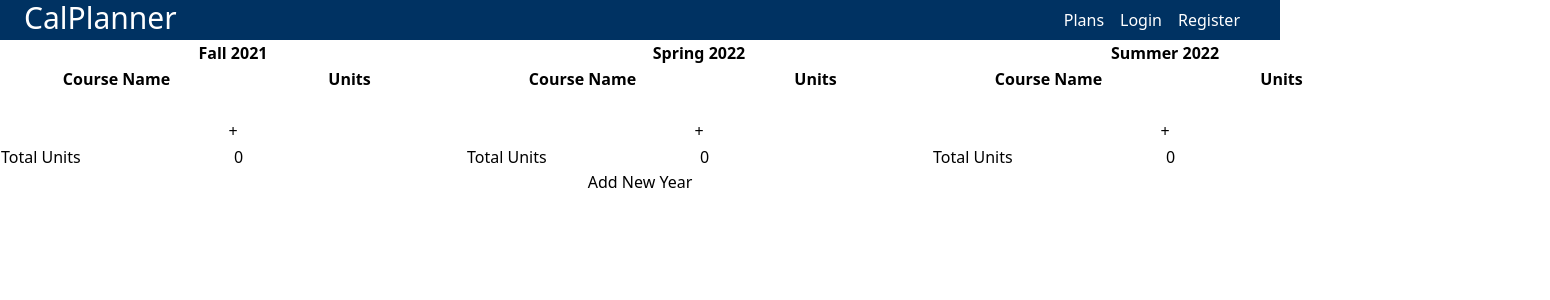
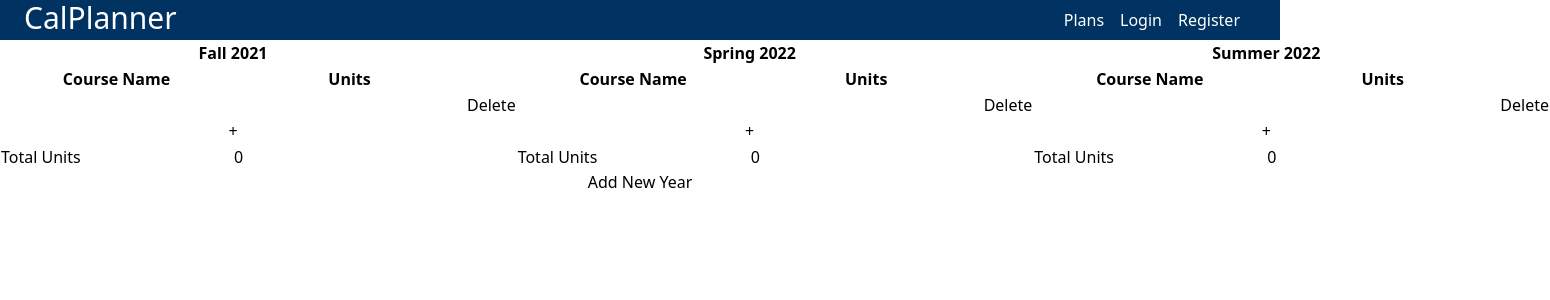
Before and after one commit to huytt621/calplanner, a React (Create React App) app in the folder frontend/: page /plans in a window 1280 px wide. Both pictures are taken after a click on the button "Add New Year". Shown: the top 300 px of the page, 1550 px wide, since content can reach past the window. Built offline with nearby package versions, Linux system fonts and the light colour scheme; no server answers.

Commit message:
Implement delete course button

```diff
--- a/frontend/src/components/Session.js
+++ b/frontend/src/components/Session.js
@@ -15,6 +15,13 @@ const Session = ({ columns, data, year, sessionIndex, setPlan, plan }) => {
     const newSession = newPlan.years[year][sessionIndex]
     const newCourse = {name: '', units: ''}
     newSession.courses.push(newCourse)
+    setPlan(newPlan)
+  }
+
+  const removeCourse = (rowIndex) => {
+    const newPlan = {...plan}
+    const newSession = newPlan.years[year][sessionIndex]
+    newSession.courses.splice(rowIndex, 1)
     setPlan(newPlan)
   }
 
@@ -52,6 +59,7 @@ const Session = ({ columns, data, year, sessionIndex, setPlan, plan }) => {
                     <td {...cell.getCellProps()}>{cell.render('Cell')}</td>
                   )
                 })}
+                <td><button onClick={() => removeCourse(i)}>Delete</button></td>
               </tr>
             )
           })}
```
